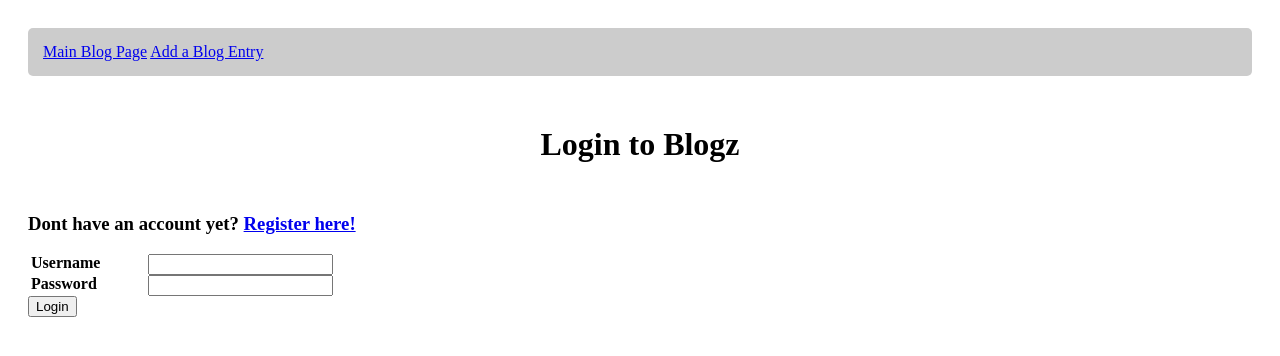
After one commit to cecoppinger/blogz, a Flask app: page /login in a window 1280 px wide. The commit adds this page. Shown: the top 356 px of the page. Run offline with Flask 2, Linux system fonts and the light colour scheme.

Commit message:
Login works

```diff
--- a/main.py
+++ b/main.py
@@ -4,29 +4,42 @@ from datetime import datetime
 
 app = Flask(__name__)
 app.config['DEBUG'] = True
-app.config['SQLALCHEMY_DATABASE_URI'] = 'mysql+pymysql://build-a-blog:password@localhost:8889/build-a-blog'
+app.config['SQLALCHEMY_DATABASE_URI'] = 'mysql+pymysql://blogz:password@localhost:8889/blogz'
 app.config['SQLALCHEMY_ECHO'] = True
 db = SQLAlchemy(app)
+app.secret_key = 'aoweifjsladkfjawoiefr123j12klj'
 
 class Blog(db.Model):
   id = db.Column(db.Integer, primary_key=True)
   title = db.Column(db.String(120))
   body = db.Column(db.Text)
   pub_date = db.Column(db.DateTime)
+  user_id = db.Column(db.Integer, db.ForeignKey('user.id'))
 
-  def __init__(self, title, body, pub_date=None):
+  def __init__(self, title, body, user, spub_date=None):
     self.title = title
     self.body = body
     if pub_date == None:
       pub_date = datetime.utcnow()
     self.pub_date = pub_date
+    self.user = user
+
+class User(db.Model):
+  id = db.Column(db.Integer, primary_key=True)
+  username = db.Column(db.String(120), nullable=False)
+  password = db.Column(db.String(120), nullable=False)
+  blogs = db.relationship('Blog', backref='user', lazy=True)
+
+  def __init__(self, username, password):
+    self.username = username
+    self.password = password
 
 def get_blog():
   return Blog.query.order_by(Blog.pub_date.desc())
 
 @app.route('/')
 def index():
-  return redirect('/blog')
+  return redirect('/login')
 
 @app.route('/blog')
 def blog():
@@ -57,5 +70,32 @@ def newpost():
 
   return render_template('newpost.html')
 
+@app.route('/login', methods=['GET', 'POST'])
+def login():
+  if request.method == 'POST':
+    username = request.form['username']
+    password = request.form['password']
+    user = User.query.filter_by(username=username).first()
+
+    if user and user.password == password:
+      session['user'] = username
+      return redirect('/newpost')
+    elif not username or not password:
+      flash("All fields must be filled out", 'error')
+      return render_template('login.html')
+    elif username and not user:
+      flash("That username does not exist", 'error')
+      return render_template('login.html')
+    else:
+      flash("Incorrect password", 'error')
+      return render_template('login.html')
+
+  return render_template('login.html')
+
+@app.route('/register', methods=['GET', 'POST'])
+def register():
+
+  return render_template('register.html')
+
 if __name__ == '__main__':
   app.run()
--- a/static/css/style.css
+++ b/static/css/style.css
@@ -7,12 +7,32 @@ h1 {
   text-align: center;
 }
 
+label {
+  display: block;
+}
+
+div.form label {
+  display: block;
+  position: relative;
+}
+
+div.form label span {
+  font-weight: bold;
+  position: absolute;
+  left: 3px;
+}
+
+div.form label input {
+  margin-left: 120px;
+}
+
 .error {
   color: red;
 }
 
-label {
-  display: block;
+p {
+  display: inline;
+  margin-left: 5px;
 }
 
 .container {
--- a/templates/base.html
+++ b/templates/base.html
@@ -10,6 +10,14 @@
     <a href="/newpost">Add a Blog Entry</a>
   </div>
 
+  {% with messages = get_flashed_messages(with_categories=True) %}
+  <ul>
+  {% for category, message in messages %}
+    <li class="{{category}}">{{message}}</li>
+  {% endfor %}
+  </ul>
+  {% endwith %}
+
   {% block content %}
   {% endblock %}
 
--- /dev/null
+++ b/templates/login.html
@@ -0,0 +1,17 @@
+{% extends "base.html" %}
+
+{% block content %}
+<h1>Login to Blogz</h1>
+<h3>Dont have an account yet? <a href="/register">Register here!</a></h3>
+<div class="form">
+<form method='POST'>
+  <label><span>Username</span>
+    <input type="username" name="username" value="{{username}}" /><p class='error'>{{username_error}}</p>
+  </label>
+  <label><span>Password</span>
+    <input type="password" name="password"/><p class='error'>{{password_error}}</p>
+  </label>
+  <input type="submit" value="Login"/>
+</form>
+</div>
+{% endblock %}
```
Also changed, not shown: templates/register.html (added, +20 -0 lines).
